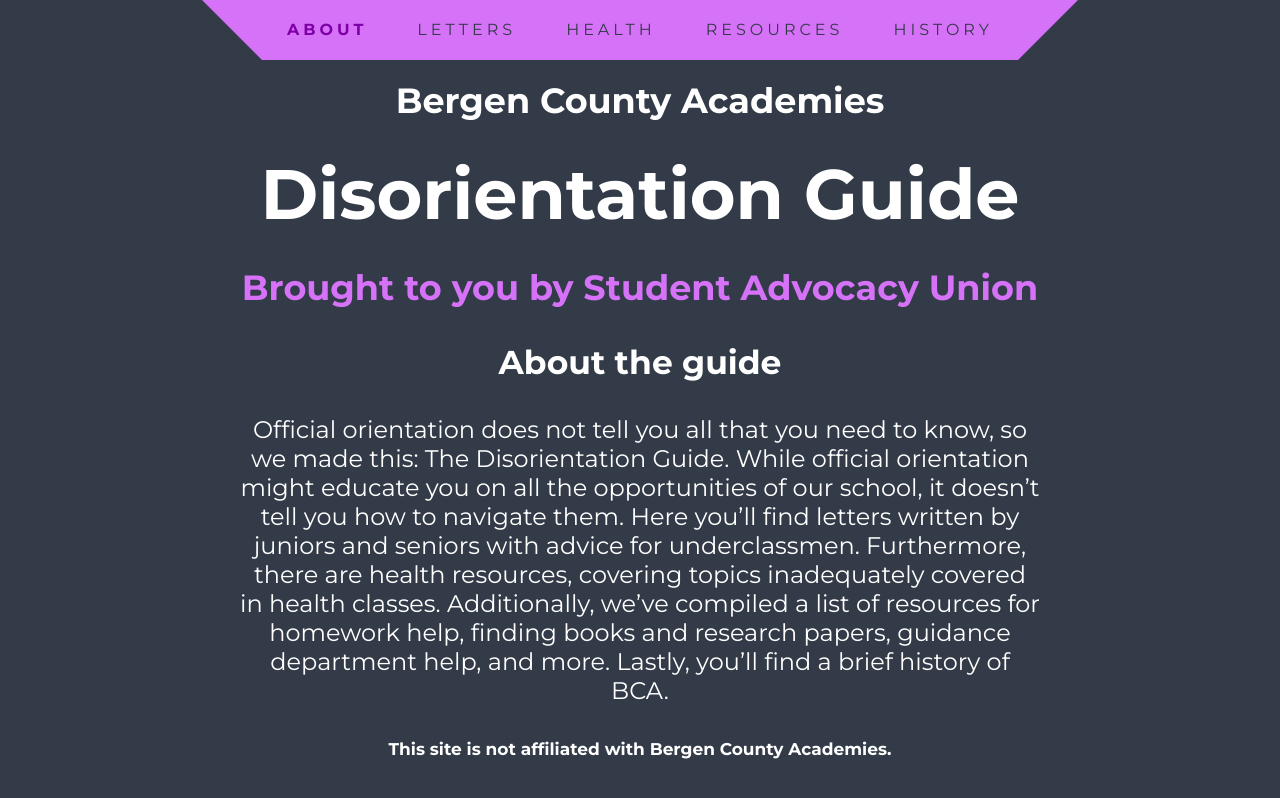
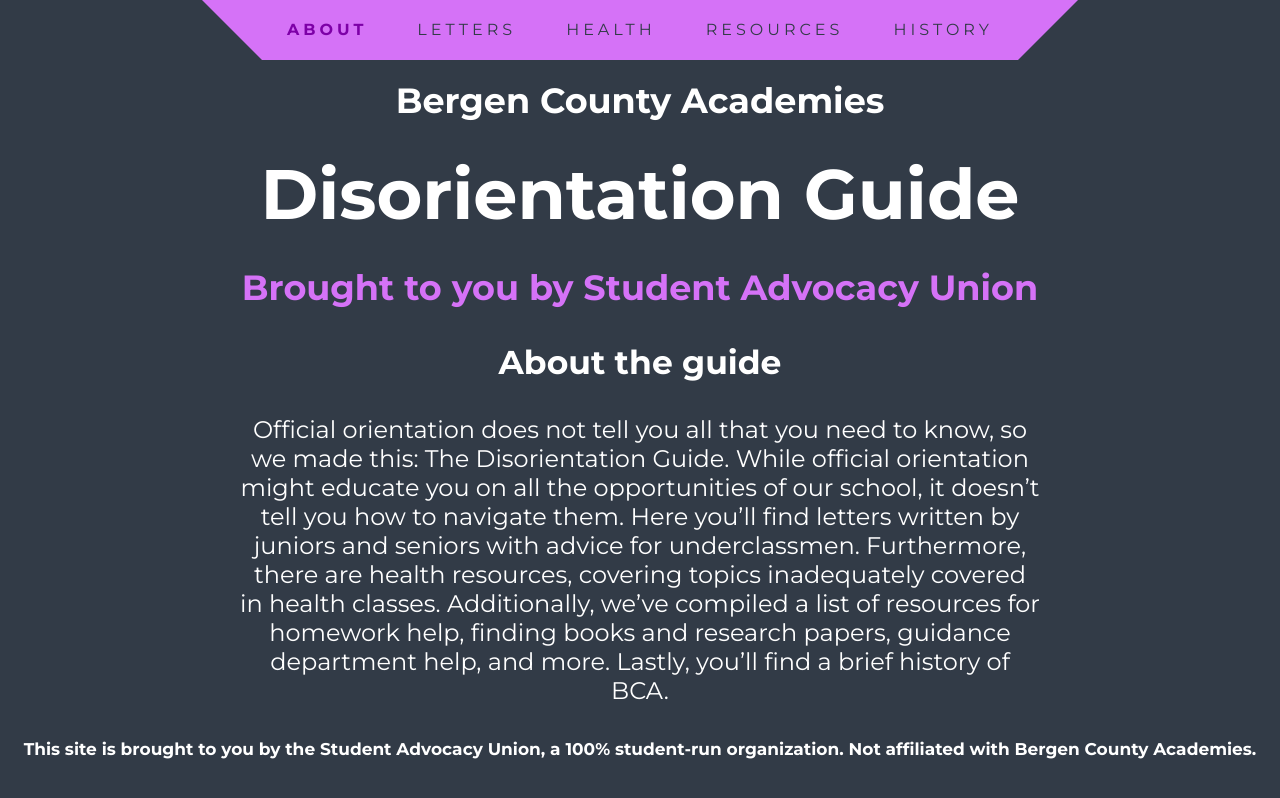
Before and after one commit to bcaguide/bcaguide.github.io, a Jekyll site: the page built from index.html, in a window 1280 px wide. Shown: the top 798 px of the page. Built offline with Jekyll 4.4.1, drawn with Linux system fonts in a browser that asks for light colours.

Commit message:
Update basic.html

```diff
--- a/_layouts/basic.html
+++ b/_layouts/basic.html
@@ -29,7 +29,7 @@
 		</div>
 	</nav>
 	{{ content }}
-	<h4>This site is not affiliated with Bergen County Academies.</h4>
+	<h4>This site is brought to you by the Student Advocacy Union, a 100% student-run organization. Not affiliated with Bergen County Academies.</h4>
 	<script>
 		function toggleNavbar(e) {
 			e.preventDefault();
```
